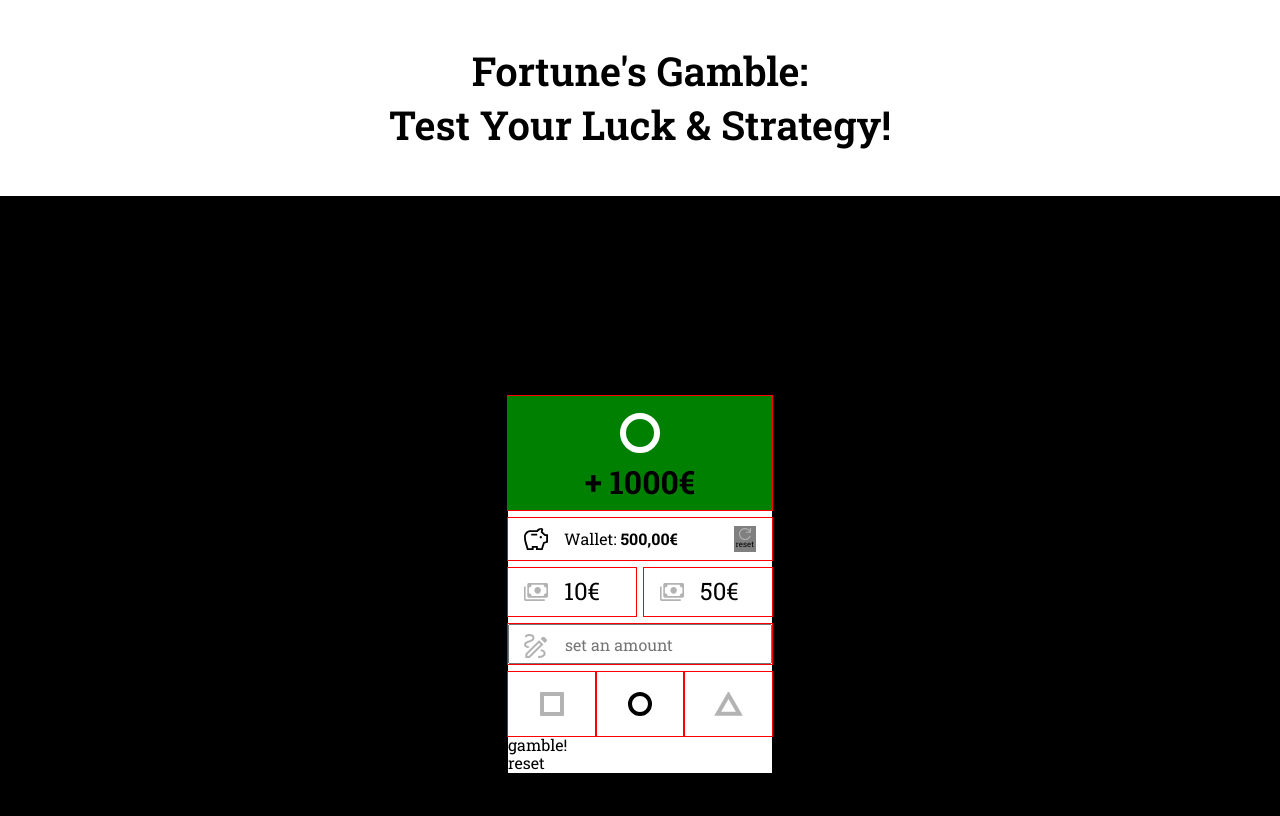
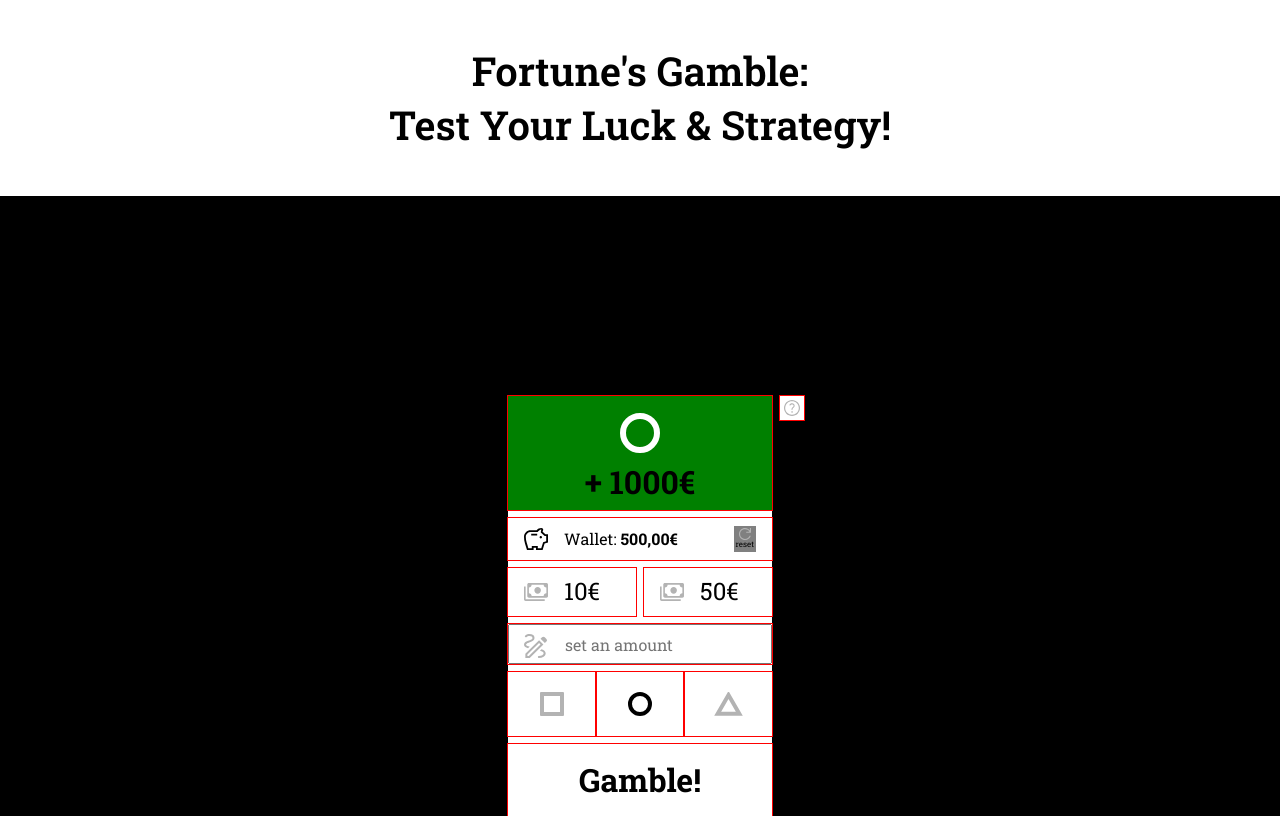
Before and after one commit to ruippeixe/fortunes-gamble, a plain HTML site: page index.html in a window 1280 px wide. Drawn offline with Linux system fonts and the light colour scheme.

Commit message:
gamble and reset buttons; ui foundation setup all set

```diff
--- a/index.html
+++ b/index.html
@@ -96,8 +96,14 @@
             </div>
           </div>
 
-          <div class="gamble">gamble!</div>
-          <div>reset</div>
+          <div class="gamble">
+           <div class="gamble-btn">Gamble!</div>
+          </div>
+
+          <div class="reset">
+            <img src="imgs/help.svg" alt="" />
+          </div>
+
         </div>
       </div>
     </main>
--- a/style/_game.scss
+++ b/style/_game.scss
@@ -7,6 +7,7 @@
     background-color: #fff;
     max-width: 264px;
     width: 100%;
+    position: relative;
 
     .screen {
       display: flex;
@@ -126,6 +127,7 @@
       display: flex;
       width: 100%;
       height: 64px;
+      margin-bottom: 8px;
 
       outline: 1px solid red;
 
@@ -138,5 +140,38 @@
         outline: 1px solid red;
       }
     }
+
+    .gamble {
+      display: flex;
+      height: 72px;
+      justify-content: center;
+      align-items: center;
+
+      outline: 1px solid red;
+
+      .gamble-btn {
+        font-size: 2rem;
+        font-weight: 700;
+      }
+    }
+
+    .reset {
+      position: absolute;
+      top: 0;
+      left: 100%;
+      margin-left: 8px;
+      padding: 4px;
+
+      outline: 1px solid red;
+      background-color: white;
+      max-width: 24px;
+      width: 100%;
+      max-height: 24px;
+
+      img {
+        max-width: 16px;
+        width: 100%;
+      }
+    }
   }
 }
```
Also changed, not shown: dist/main.css, imgs/help.svg (added), 1 other file.
